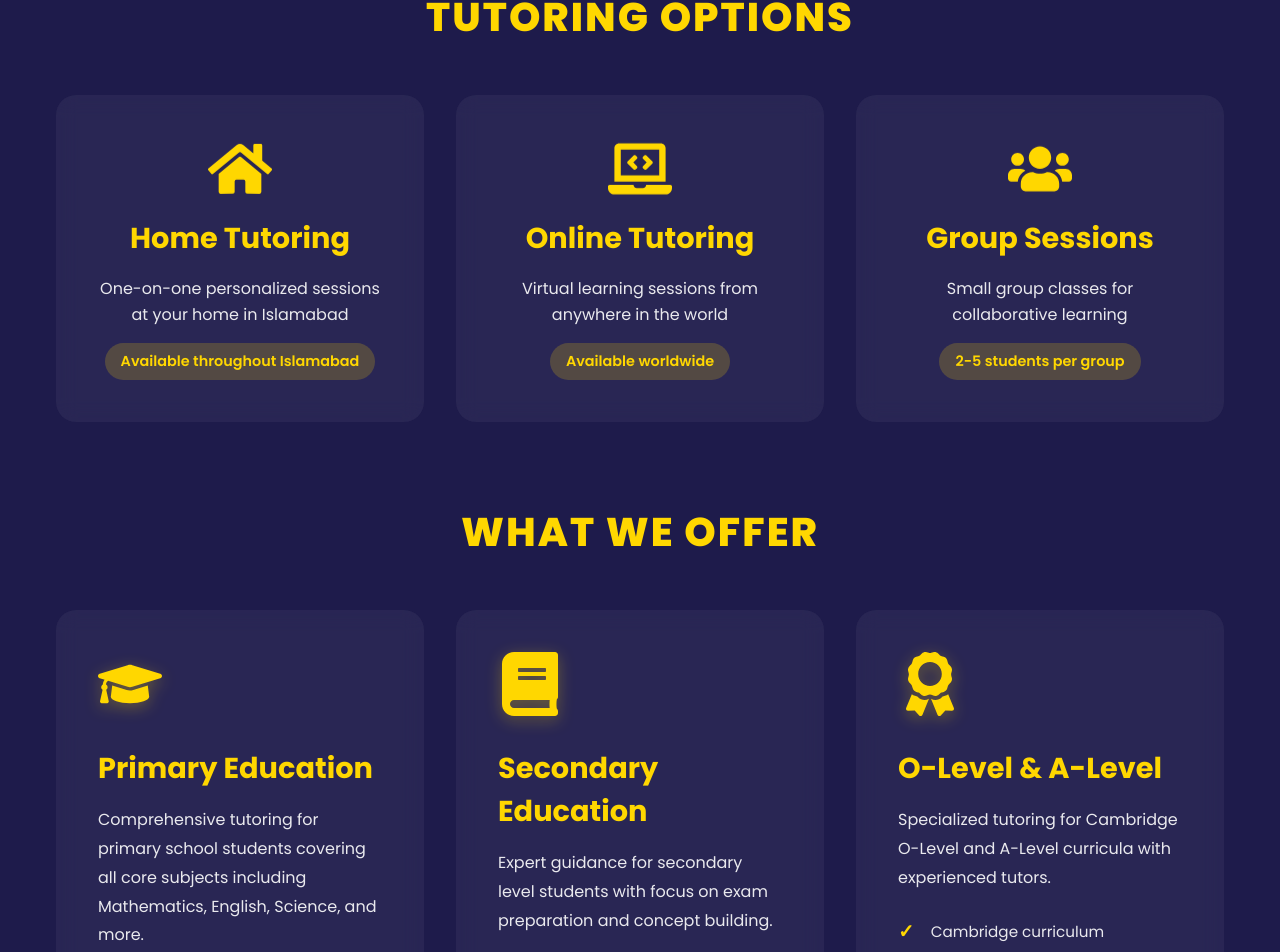
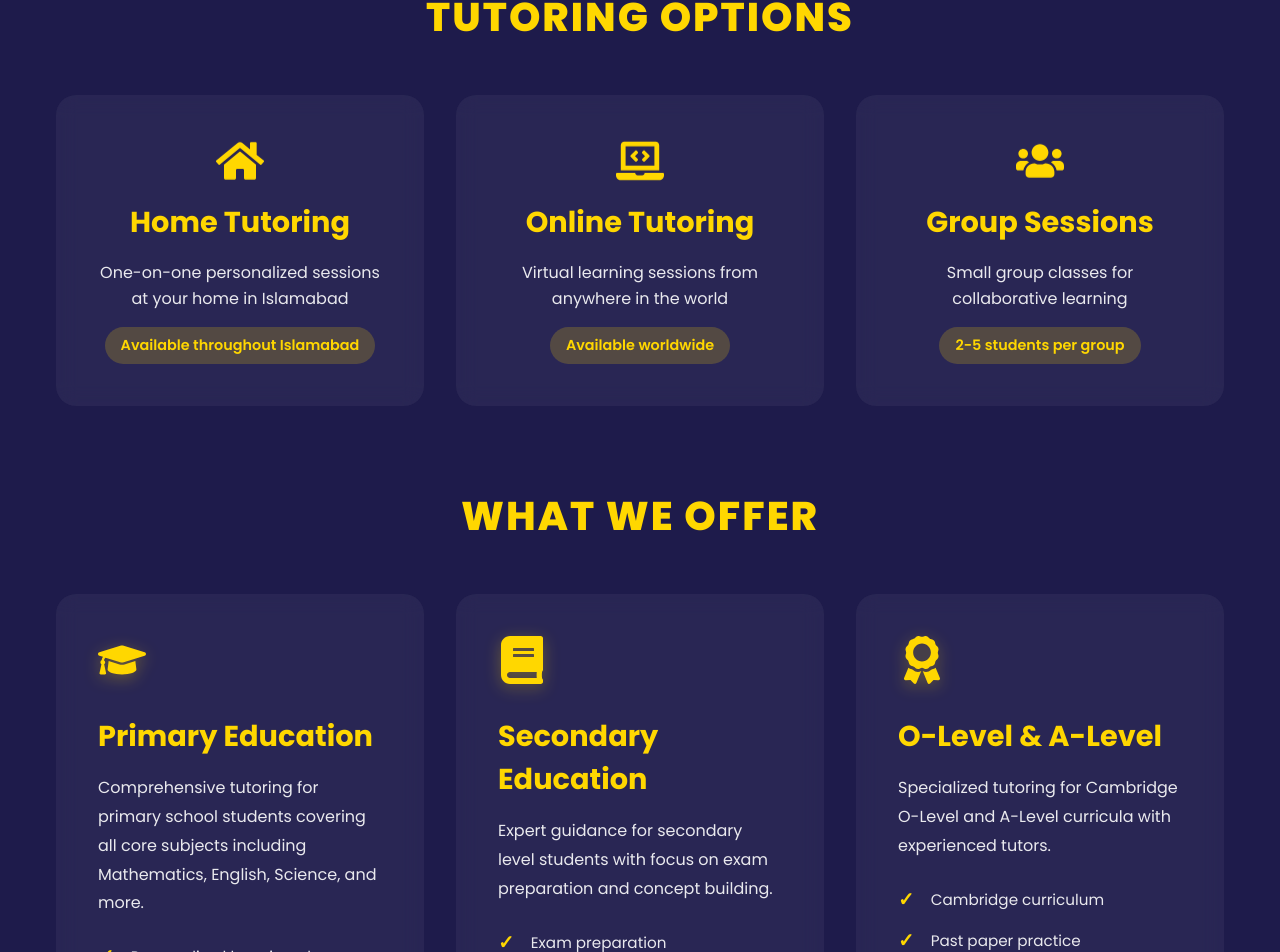
Before and after one commit to abubakar10/home-tuitions, a React (Vite) app: page /services in a window 1280 px wide. Shown: the part 490-1442 px from the top of the page. Built offline with nearby package versions, Linux system fonts and the light colour scheme.

Commit message:
Fix: Mobile scrolling, reduce icon sizes, center contact form - production ready

```diff
--- a/src/index.css
+++ b/src/index.css
@@ -27,6 +27,8 @@
   -moz-osx-font-smoothing: grayscale;
   width: 100%;
   max-width: 100vw;
+  touch-action: pan-y;
+  -webkit-overflow-scrolling: touch;
 }
 
 html {
--- a/src/pages/About.css
+++ b/src/pages/About.css
@@ -153,6 +153,8 @@
   border: 2px solid transparent;
   transition: all 0.3s ease;
   backdrop-filter: blur(10px);
+  touch-action: pan-y;
+  -webkit-overflow-scrolling: touch;
 }
 
 .value-card:hover {
@@ -162,7 +164,7 @@
 }
 
 .value-icon {
-  font-size: 4rem;
+  font-size: 3rem;
   margin-bottom: 1rem;
   display: inline-flex;
   align-items: center;
--- a/src/pages/Contact.css
+++ b/src/pages/Contact.css
@@ -4,6 +4,8 @@
   width: 100%;
   max-width: 100vw;
   overflow-x: hidden;
+  touch-action: pan-y;
+  -webkit-overflow-scrolling: touch;
 }
 
 .contact-hero {
@@ -85,6 +87,11 @@
     grid-template-columns: 1fr;
     gap: 2rem;
   }
+
+  .contact-form-wrapper {
+    order: -1;
+    max-width: 100%;
+  }
 }
 
 .contact-info h2,
@@ -116,6 +123,8 @@
   border: 2px solid transparent;
   transition: all 0.3s ease;
   backdrop-filter: blur(10px);
+  touch-action: pan-y;
+  -webkit-overflow-scrolling: touch;
 }
 
 .contact-card:hover {
@@ -124,7 +133,7 @@
 }
 
 .contact-icon {
-  font-size: 2.5rem;
+  font-size: 2rem;
   margin-bottom: 1rem;
   color: var(--bright-yellow);
   display: flex;
@@ -172,7 +181,7 @@
 }
 
 .social-icons a {
-  font-size: 2rem;
+  font-size: 1.5rem;
   text-decoration: none;
   display: inline-flex;
   align-items: center;
@@ -196,6 +205,8 @@
   border-radius: 20px;
   backdrop-filter: blur(10px);
   border: 2px solid rgba(255, 215, 0, 0.2);
+  max-width: 600px;
+  margin: 0 auto;
 }
 
 .contact-form {
--- a/src/pages/Home.css
+++ b/src/pages/Home.css
@@ -311,6 +311,8 @@
   border: 2px solid transparent;
   transition: all 0.3s ease;
   backdrop-filter: blur(10px);
+  touch-action: pan-y;
+  -webkit-overflow-scrolling: touch;
 }
 
 .feature-card:hover {
@@ -319,7 +321,7 @@
 }
 
 .feature-icon {
-  font-size: 4rem;
+  font-size: 3rem;
   margin-bottom: 1rem;
   display: inline-flex;
   align-items: center;
--- a/src/pages/Services.css
+++ b/src/pages/Services.css
@@ -94,6 +94,8 @@
   border: 2px solid transparent;
   transition: all 0.3s ease;
   backdrop-filter: blur(10px);
+  touch-action: pan-y;
+  -webkit-overflow-scrolling: touch;
 }
 
 .type-card:hover {
@@ -103,7 +105,7 @@
 }
 
 .type-icon {
-  font-size: 4rem;
+  font-size: 3rem;
   margin-bottom: 1rem;
   display: inline-flex;
   align-items: center;
@@ -166,6 +168,8 @@
   backdrop-filter: blur(10px);
   position: relative;
   overflow: hidden;
+  touch-action: pan-y;
+  -webkit-overflow-scrolling: touch;
 }
 
 .service-card::before {
@@ -196,7 +200,7 @@
 }
 
 .service-icon {
-  font-size: 4rem;
+  font-size: 3rem;
   display: inline-flex;
   align-items: center;
   justify-content: center;
--- a/src/pages/Testimonials.css
+++ b/src/pages/Testimonials.css
@@ -84,6 +84,8 @@
   border: 2px solid transparent;
   transition: all 0.3s ease;
   backdrop-filter: blur(10px);
+  touch-action: pan-y;
+  -webkit-overflow-scrolling: touch;
 }
 
 .achievement-card:hover {
@@ -93,7 +95,7 @@
 }
 
 .achievement-icon {
-  font-size: 3rem;
+  font-size: 2.5rem;
   margin-bottom: 1rem;
   display: inline-flex;
   align-items: center;
```
Also changed, not shown: 4 other files (tests, documents, lock files or other folders).
